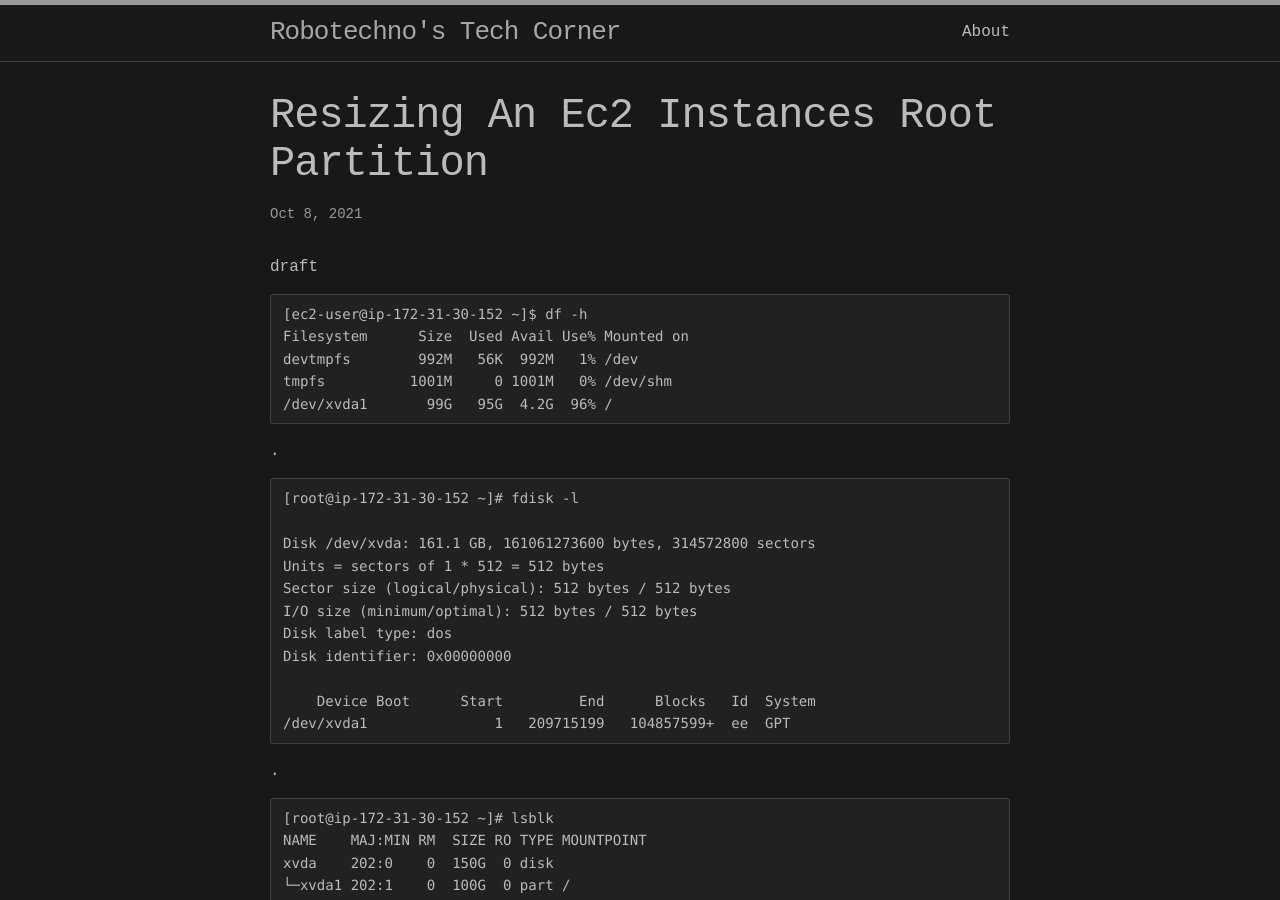
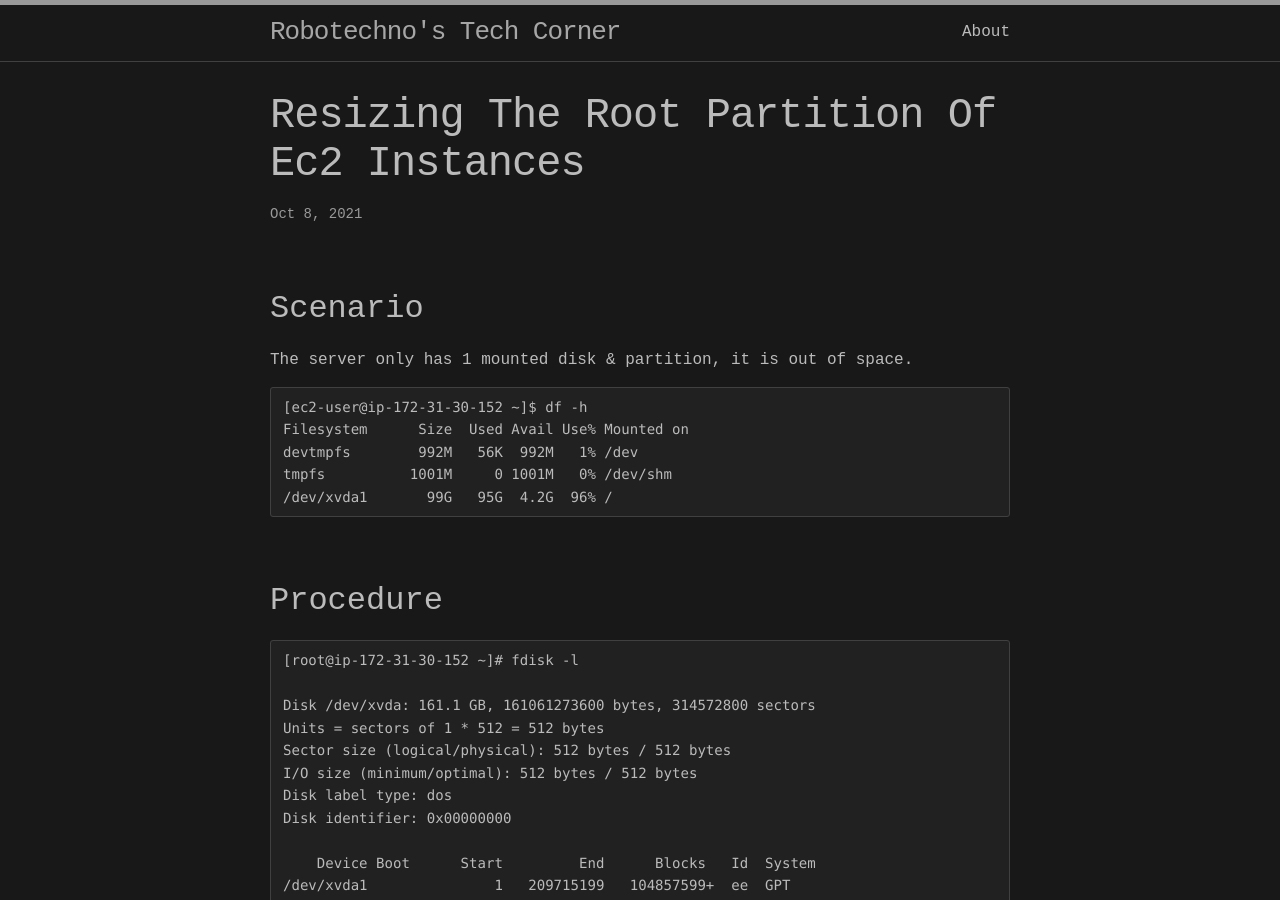
Before and after one commit to robotechno/robotechno.github.io, a Jekyll site: the page built from _posts/2021-10-08-resizing-the-root-partition-of-ec2-instances.md, in a window 1280 px wide and 900 px high. Built offline with Jekyll 4.4.1, drawn with Linux system fonts in a browser that asks for light colours; our own code applies the rules of GitHub Pages for plain Markdown files.

Commit message:
Update and rename 2021-10-08-resizing-an-ec2-instances-root-partition.md to 2021-10-08-resizing-the-root-partition-of-ec2-instances.md

````diff
--- a/_posts/2021-10-08-resizing-an-ec2-instances-root-partition.md
+++ b/_posts/2021-10-08-resizing-the-root-partition-of-ec2-instances.md
@@ -1,4 +1,6 @@
-draft
+## Scenario
+
+The server only has 1 mounted disk & partition, it is out of space.
 
 ```
 [ec2-user@ip-172-31-30-152 ~]$ df -h
@@ -7,7 +9,9 @@ devtmpfs        992M   56K  992M   1% /dev
 tmpfs          1001M     0 1001M   0% /dev/shm
 /dev/xvda1       99G   95G  4.2G  96% /
 ```
-.
+
+## Procedure
+
 ```
 [root@ip-172-31-30-152 ~]# fdisk -l
 
````
